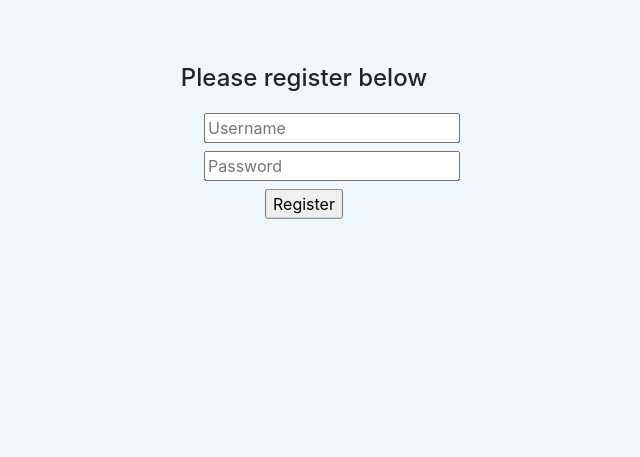
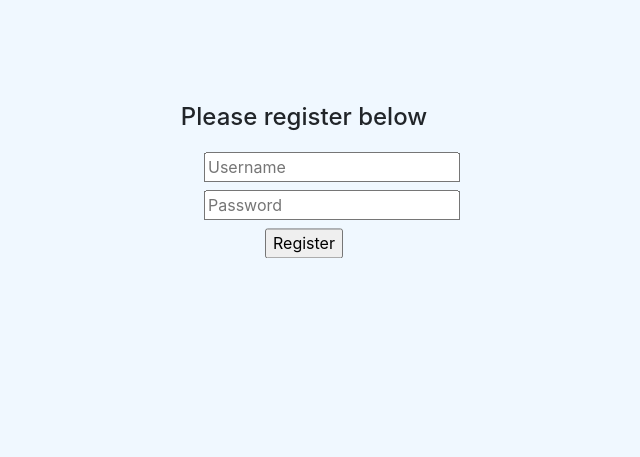
Before and after one commit to NinjaAiden/dcd-milestone-project, a Flask app: page /register in a window 1280 px wide. Shown: the part 62-519 px from the top of the page, without its empty margins (336-976 px from the left). Run offline with Flask 2, Linux system fonts and the light colour scheme; some libraries are stand-ins or nearby versions.

Commit message:
added some styling, fixed issue with pagination not working with heroku

```diff
--- a/app.py
+++ b/app.py
@@ -1,5 +1,5 @@
 import os
-from flask import Flask, render_template, redirect, request, url_for, session, flash
+from flask import Flask, render_template, redirect, request, url_for, session, flash, Blueprint
 from flask_pymongo import PyMongo
 from bson.objectid import ObjectId
 from datetime import datetime
--- a/static/css/style.css
+++ b/static/css/style.css
@@ -7,7 +7,7 @@ body {
 .center-elements {
     height: 100%;
     text-align: center;
-    transform: translateY(20%);
+    transform: translateY(45%);
 }
 
 .main-container {
```
Also changed, not shown: requirements.txt (+11 -0 lines), templates/base.html (line endings or trailing spaces).
